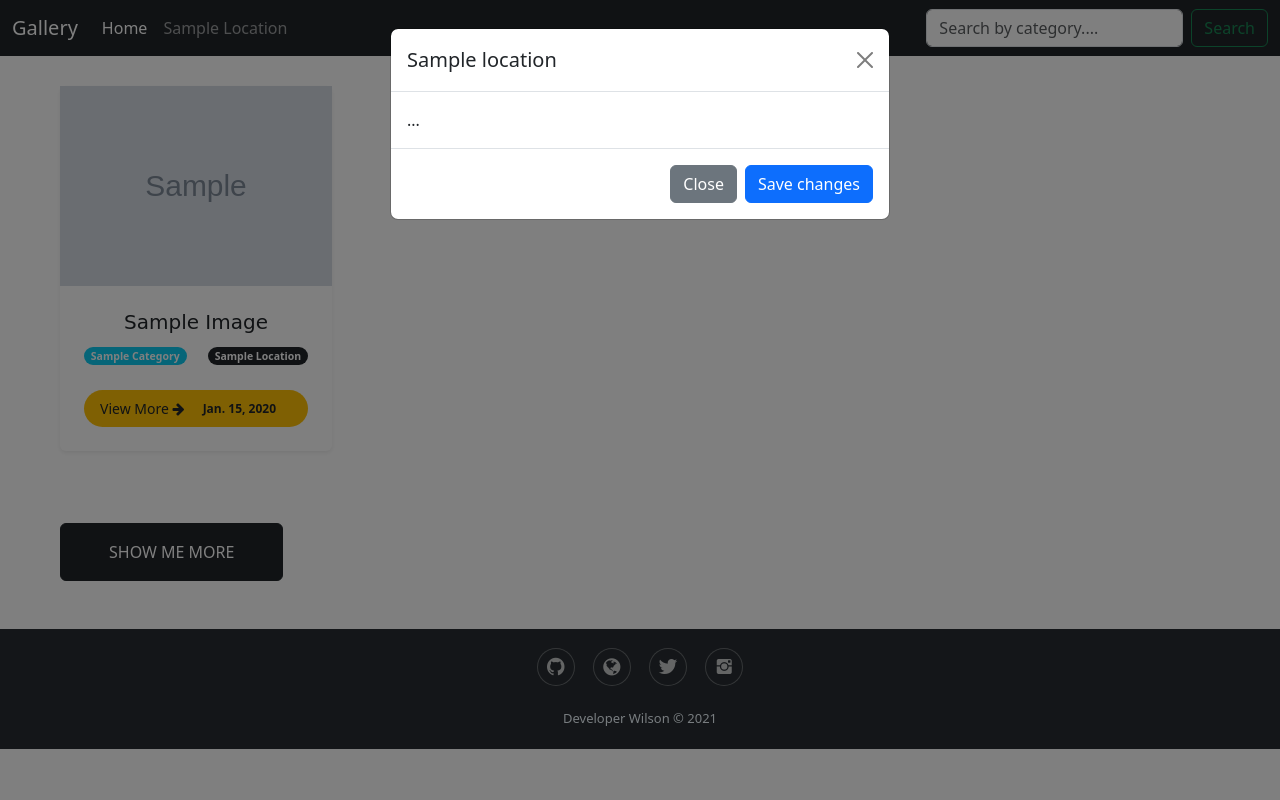
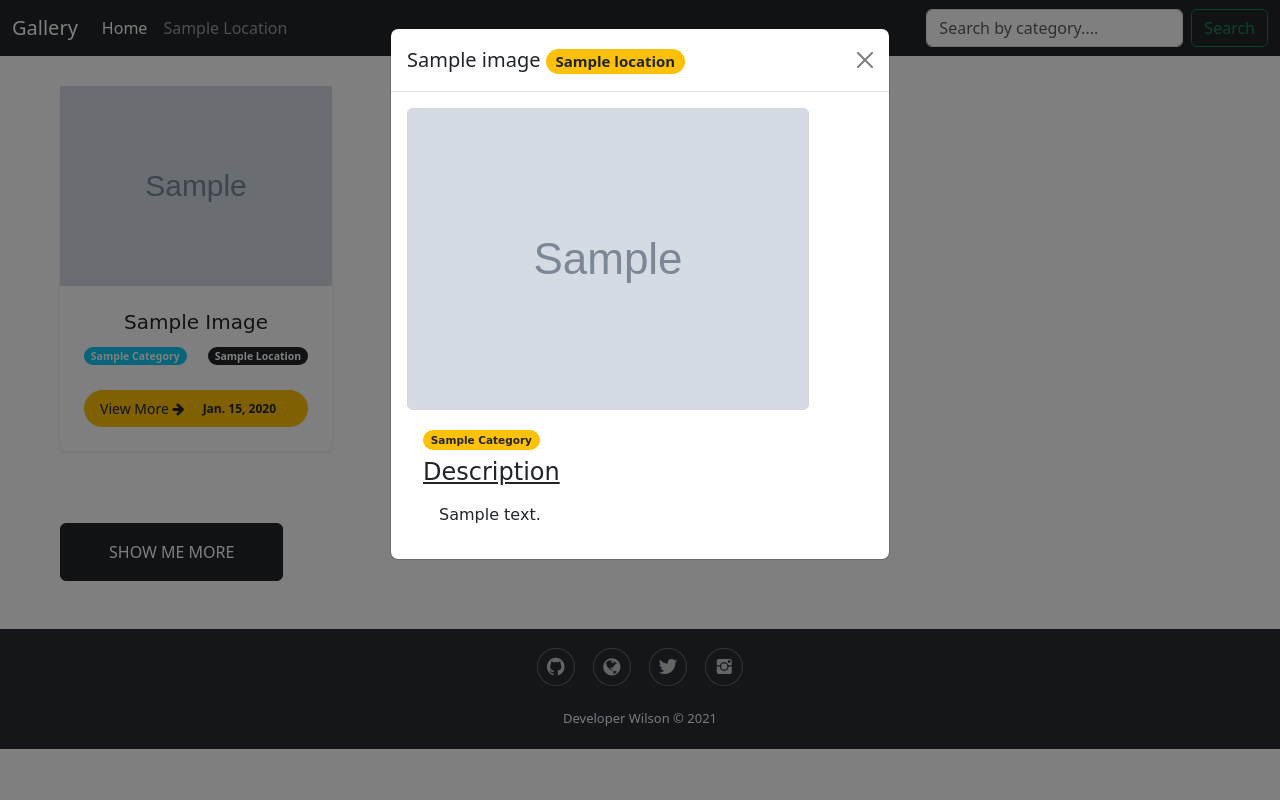
Before and after one commit to WilsonKinyua/personal-gallery, a Django app: page / in a window 1280 px wide, after a click that opens the changed part. Run offline with Django 3.2, Linux system fonts and the light colour scheme; tables that the repository leaves empty hold one stand-in row (values such as "Sample post"); grey boxes marked "Sample" are stand-in pictures; some libraries are stand-ins or nearby versions; some web fonts are replaced.

Commit message:
displaying images details done

```diff
--- a/app/static/css/styles.css
+++ b/app/static/css/styles.css
@@ -19,6 +19,11 @@ a {
 .card-img-top {
   width: 100%;
   height: 200px;
+}
+
+.modal img {
+  border: 1px solid rgb(214, 214, 214);
+  border-radius: 5px;
 }
 
 .text-underline {
--- a/app/templates/index.html
+++ b/app/templates/index.html
@@ -11,7 +11,9 @@
           <div class="bg-white rounded shadow-sm"><img src="{{ photo.image.url }}" alt=""
               class="img-fluid card-img-top">
             <div class="p-4">
-              <h5 class="headings text-center"> <a data-bs-toggle="modal" data-bs-target="#modalDisplayImageDetails{{photo.id}}" class="text-dark text-capitalize modal-click">{{ photo.name }}</a></h5>
+              <h5 class="headings text-center"> <a data-bs-toggle="modal"
+                  data-bs-target="#modalDisplayImageDetails{{photo.id}}"
+                  class="text-dark text-capitalize modal-click">{{ photo.name }}</a></h5>
               <div class="d-flex justify-content-between">
                 <div>
                   <small class="text-muted">
@@ -25,7 +27,8 @@
                 </div>
               </div>
               <div class="d-flex align-items-center justify-content-between rounded-pill bg-warning px-3 py-2 mt-4">
-                <a data-bs-toggle="modal" data-bs-target="#modalDisplayImageDetails{{photo.id}}" class="text-dark modal-click">
+                <a data-bs-toggle="modal" data-bs-target="#modalDisplayImageDetails{{photo.id}}"
+                  class="text-dark modal-click">
                   <p class="small mb-0">
                     View More
                     <i class="fa fa-arrow-right"></i>
@@ -40,23 +43,31 @@
         </div>
 
         <!-- modal to display the image details -->
-        <div class="modal fade" id="modalDisplayImageDetails{{photo.id}}" tabindex="-1" aria-labelledby="modalDisplayImageDetailsLabel" aria-hidden="true">
+        <div class="modal fade" id="modalDisplayImageDetails{{photo.id}}" tabindex="-1"
+          aria-labelledby="modalDisplayImageDetailsLabel" aria-hidden="true">
           <div class="modal-dialog">
             <div class="modal-content">
               <div class="modal-header">
-                <h5 class="modal-title" id="modalDisplayImageDetailsLabel">{{ photo.location}}</h5>
+                <h5 class="modal-title" id="modalDisplayImageDetailsLabel">{{ photo.name}} <small
+                    class="badge rounded-pill bg-warning text-dark">{{ photo.location}}</small></h5>
                 <button type="button" class="btn-close" data-bs-dismiss="modal" aria-label="Close"></button>
               </div>
               <div class="modal-body">
-                ...
-              </div>
-              <div class="modal-footer">
-                <button type="button" class="btn btn-secondary" data-bs-dismiss="modal">Close</button>
-                <button type="button" class="btn btn-primary">Save changes</button>
+                <img src="{{ photo.image.url }}" alt="" class="img-fluid">
+                <div class="content m-3">
+                  <h6 class="headings text-capitalize badge rounded-pill bg-warning text-dark">
+                    <small>{{ photo.category }}</small>
+                  </h6>
+                  <h4 class="headings text-underline">Description</h4>
+                  <p class="m-3 headings">
+                    {{photo.description }}
+                  </p>
+                </div>
               </div>
             </div>
           </div>
         </div>
+        <!-- modal end -->
         <!-- End -->
         {% empty %}
         <!-- no photos -->
```
